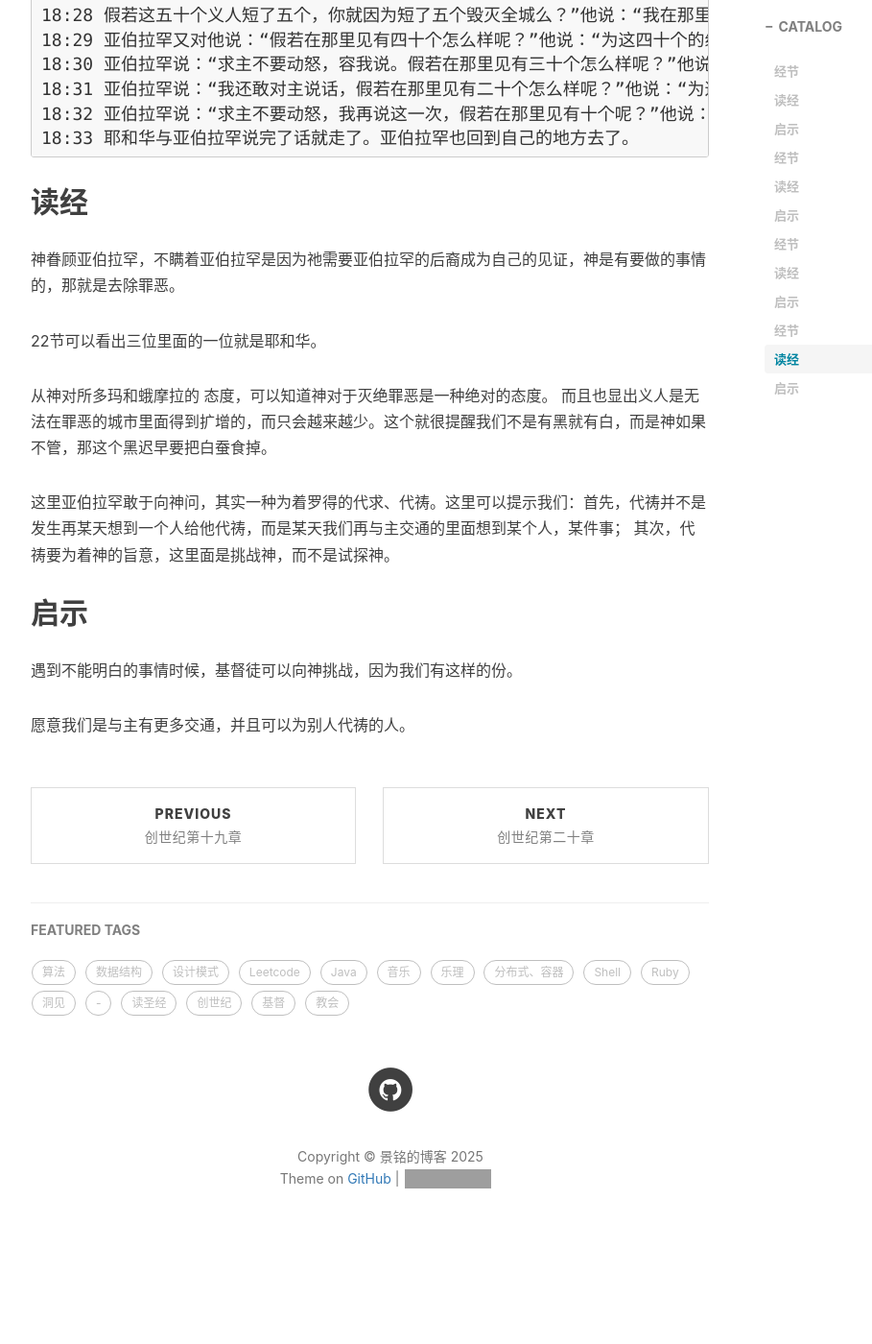
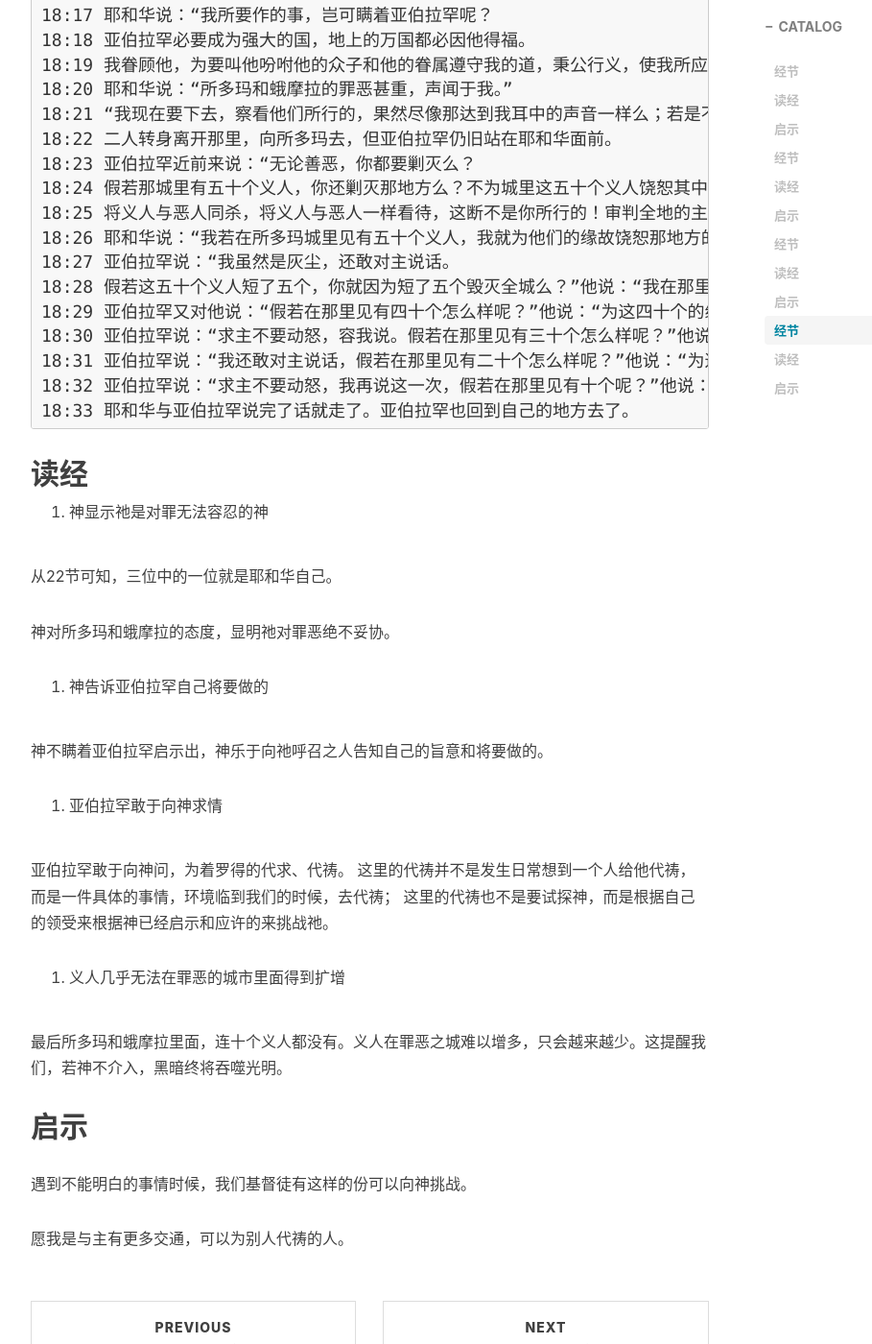
Before and after one commit to jingminglake/jingminglake.github.io, a Jekyll site: the page built from _posts/读圣经/创世纪/2025-04-28-创世纪第十八章.md, in a window 1280 px wide and 1400 px high, scrolled down 2510 px. Shown: the whole window at 96% size, without its empty margins (233-1142 px from the left). Built offline with Jekyll 4.4.1, drawn with Linux system fonts in a browser that asks for light colours; nearby versions of some CDN libraries; comment, search, counter and statistics services are not loaded; before the commit the page ends 3842 px from its top, so only the background shows below that; some of the changed text lies outside the part shown; grey boxes are pictures that could not be loaded.

Commit message:
IMPORTANT update 18

```diff
--- a/_posts/读圣经/创世纪/2025-04-28-创世纪第十八章.md
+++ b/_posts/读圣经/创世纪/2025-04-28-创世纪第十八章.md
@@ -24,15 +24,23 @@
 
 ## 读经
 
-幔利橡树所在地是亚伯拉罕的家希伯仑，寓意着与神交通。
+1. 神向亚伯拉罕启示祂是三而一的
 
-神再次向亚伯拉罕显现，这次是在上一章割礼之后。这次神的显现很特别，乃是以人的形象出现的，而且是以三的数量出现，启示出神是三而一的。
+在上一章割礼之后，神再次向亚伯拉罕显现。这次神的显现很特别，乃是以三个人的形象出现，预表神是三而一的。
 
-这里启示出在亚伯拉罕割礼之后，神就可以来接近人了，像朋友一样。就像是新约中的基督徒，洗礼之后，我们就有圣灵内住，可以与神交通了。
+2. 亚伯拉罕对神的感觉更加亲近
+
+在亚伯拉罕割礼之后，变得与神更亲近，3-5节的这些话，是亚伯拉罕与神亲密交通的明证，这种对主的柔细，像朋友一样，但是内心这种对神的感觉无法描述的尽。
+
+幔利橡树所的希伯仑是亚伯拉罕的家，象征着与神交通。
+
+联想：新约中信徒洗礼之后，圣灵内住，可以与神交通了。
 
 ## 启示
 
-很多细节还不是很有经历，所以求主启示： 为何在正热的时候，神向亚伯拉罕显现呢？
+亚伯拉罕对主的这种亲近实在让我羡慕。
+
+问题：为何在正热的时候，神向亚伯拉罕显现呢？
 
 ## 经节
 
@@ -46,12 +54,11 @@
 
 ## 读经
 
-亚伯拉罕的这种摆上就像对待朋友一样，拿出自己精心挑选最好的给到神，在这样的交通里面，带进神的话语，就是生以撒不再是一个抽象的应许，
-而是变成一个实实在在有期限的应许。
+亚伯拉罕摆上自己最好的给到神，在这样的交通里面，带进神的话语，使生以撒的应许不再抽象，而是成为一个具体，有期限的应许。
 
 ## 启示
 
-什么时候我也可以有一个有期限的应许呢？
+我也渴望在与神的交通中，得着具体明确的应许。从我摆上自己的上好开始吧。
 
 ## 经节
 
@@ -65,13 +72,13 @@
 
 ## 读经
 
-人都是这样的，做事都是觉得要靠自己的眼见和努力，所以都会对神的话打折扣，神其实也知道我们的心，主耶稣永远都能看懂人的心；
+我们常是凭眼见和努力行事，对神的话打折扣，缺乏信心。但神知道我们的心，主耶稣洞察一切。
 
-我们有多少次说我没有笑呢？恐怕我为现实而妥协的了一次又一次，还不知道自己是在笑。
+我有多少次说我没有笑呢？其实在现实面前妥协时，往往不自觉地笑了很多次了。
 
 ## 启示
 
-如果是出于主的，求主一定要再来提醒。我真的很软弱，胜不过肉体和思绪。
+若应许是出于主的，求主不断来提醒我。我真的很软弱，胜不过肉体和思绪。经常不自觉的对主的话，主已经赐给的名分站不住，在人面前卖掉自己心爱的东西，故意装作没有那么重要，这些和撒拉的笑是何等相似呢？哦，求主赐我智慧，心里可以是清醒的，在众人面前也能坚定持守，不随波逐流，内心时常警醒。
 
 ## 经节
 
@@ -98,18 +105,28 @@
 
 ## 读经
 
-神眷顾亚伯拉罕，不瞒着亚伯拉罕是因为祂需要亚伯拉罕的后裔成为自己的见证，神是有要做的事情的，那就是去除罪恶。
+1. 神显示祂是对罪无法容忍的神
 
-22节可以看出三位里面的一位就是耶和华。
+从22节可知，三位中的一位就是耶和华自己。
 
-从神对所多玛和蛾摩拉的 态度，可以知道神对于灭绝罪恶是一种绝对的态度。
-而且也显出义人是无法在罪恶的城市里面得到扩增的，而只会越来越少。这个就很提醒我们不是有黑就有白，而是神如果不管，那这个黑迟早要把白蚕食掉。
+神对所多玛和蛾摩拉的态度，显明祂对罪恶绝不妥协。
 
-这里亚伯拉罕敢于向神问，其实一种为着罗得的代求、代祷。这里可以提示我们：首先，代祷并不是发生再某天想到一个人给他代祷，而是某天我们再与主交通的里面想到某个人，某件事；
-其次，代祷要为着神的旨意，这里面是挑战神，而不是试探神。
+2. 神告诉亚伯拉罕自己将要做的
+
+神不瞒着亚伯拉罕启示出，神乐于向祂呼召之人告知自己的旨意和将要做的。
+
+2. 亚伯拉罕敢于向神求情
+
+亚伯拉罕敢于向神问，为着罗得的代求、代祷。
+这里的代祷并不是发生日常想到一个人给他代祷，而是一件具体的事情，环境临到我们的时候，去代祷；
+这里的代祷也不是要试探神，而是根据自己的领受来根据神已经启示和应许的来挑战祂。
+
+3. 义人几乎无法在罪恶的城市里面得到扩增
+
+最后所多玛和蛾摩拉里面，连十个义人都没有。义人在罪恶之城难以增多，只会越来越少。这提醒我们，若神不介入，黑暗终将吞噬光明。
 
 ## 启示
 
-遇到不能明白的事情时候，基督徒可以向神挑战，因为我们有这样的份。
+遇到不能明白的事情时候，我们基督徒有这样的份可以向神挑战。
 
-愿意我们是与主有更多交通，并且可以为别人代祷的人。
+愿我是与主有更多交通，可以为别人代祷的人。
```
